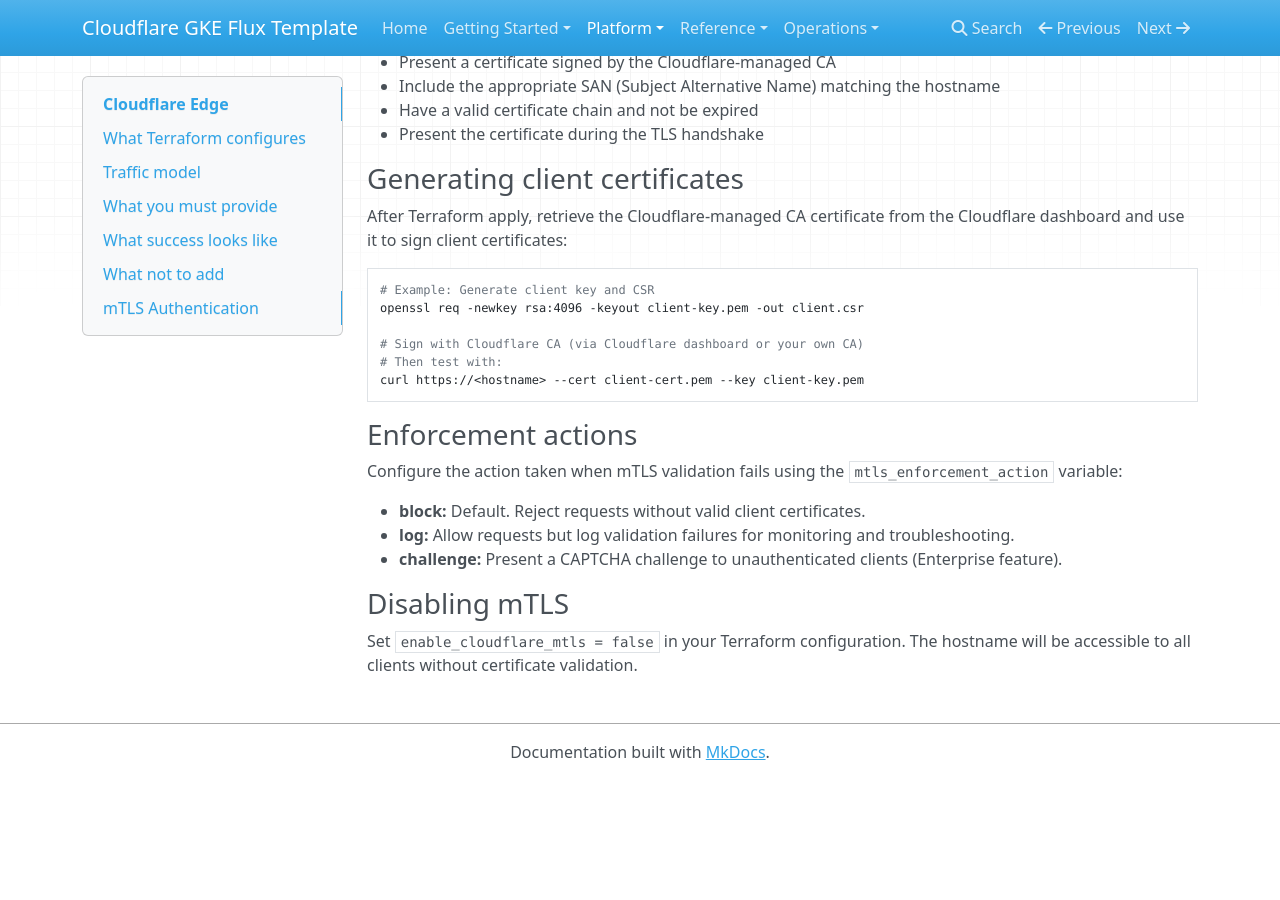
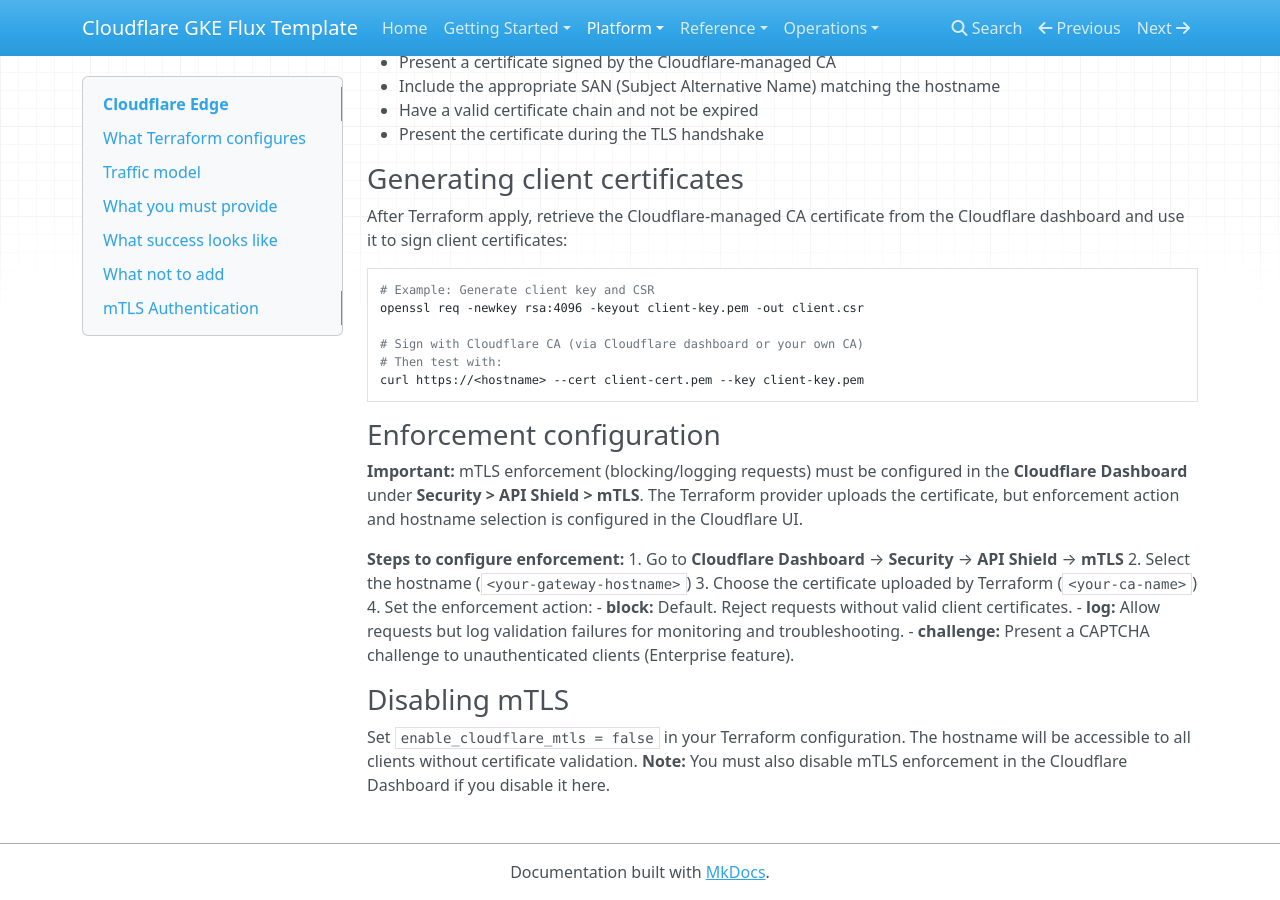
Before and after one commit to dwizzle204/cloudflare-gke-flux-template, an MkDocs documentation site: the page built from docs/cloudflare.md, in a window 1280 px wide and 900 px high, scrolled down 1881 px. Built offline with MkDocs 1.6.1, drawn with Linux system fonts in a browser that asks for light colours; nearby versions of some CDN libraries; before the commit the page ends 2661 px from its top, so only the background shows below that.

Commit message:
Fix mTLS documentation - enforcement requires Cloudflare Dashboard
- Update README to clarify Cloudflare validates AND enforces mTLS
- Update cloudflare.md to document that enforcement must be configured in Cloudflare Dashboard
- Add steps to configure enforcement action (block/log/challenge) in Cloudflare Dashboard
- Update deployment.md with enforcement configuration steps after Terraform apply
- Update variables.tf description to clarify enforcement is configured in Dashboard

Note: Terraform provider uploads certificate but enforcement hostname selection
and action configuration is done in Cloudflare Dashboard API Shield UI.

````diff
--- a/docs/cloudflare.md
+++ b/docs/cloudflare.md
@@ -93,14 +93,19 @@
 curl https://<hostname> --cert client-cert.pem --key client-key.pem
 ```
 
-### Enforcement actions
+### Enforcement configuration
 
-Configure the action taken when mTLS validation fails using the `mtls_enforcement_action` variable:
+**Important:** mTLS enforcement (blocking/logging requests) must be configured in the **Cloudflare Dashboard** under **Security > API Shield > mTLS**. The Terraform provider uploads the certificate, but enforcement action and hostname selection is configured in the Cloudflare UI.
 
-- **block:** Default. Reject requests without valid client certificates.
-- **log:** Allow requests but log validation failures for monitoring and troubleshooting.
-- **challenge:** Present a CAPTCHA challenge to unauthenticated clients (Enterprise feature).
+**Steps to configure enforcement:**
+1. Go to **Cloudflare Dashboard** → **Security** → **API Shield** → **mTLS**
+2. Select the hostname (`<your-gateway-hostname>`)
+3. Choose the certificate uploaded by Terraform (`<your-ca-name>`)
+4. Set the enforcement action:
+   - **block:** Default. Reject requests without valid client certificates.
+   - **log:** Allow requests but log validation failures for monitoring and troubleshooting.
+   - **challenge:** Present a CAPTCHA challenge to unauthenticated clients (Enterprise feature).
 
 ### Disabling mTLS
 
-Set `enable_cloudflare_mtls = false` in your Terraform configuration. The hostname will be accessible to all clients without certificate validation.
+Set `enable_cloudflare_mtls = false` in your Terraform configuration. The hostname will be accessible to all clients without certificate validation. **Note:** You must also disable mTLS enforcement in the Cloudflare Dashboard if you disable it here.
````
Also changed, not shown: README.md (+3 -1 lines), docs/deployment.md (+6 -1 lines), 1 other file.
